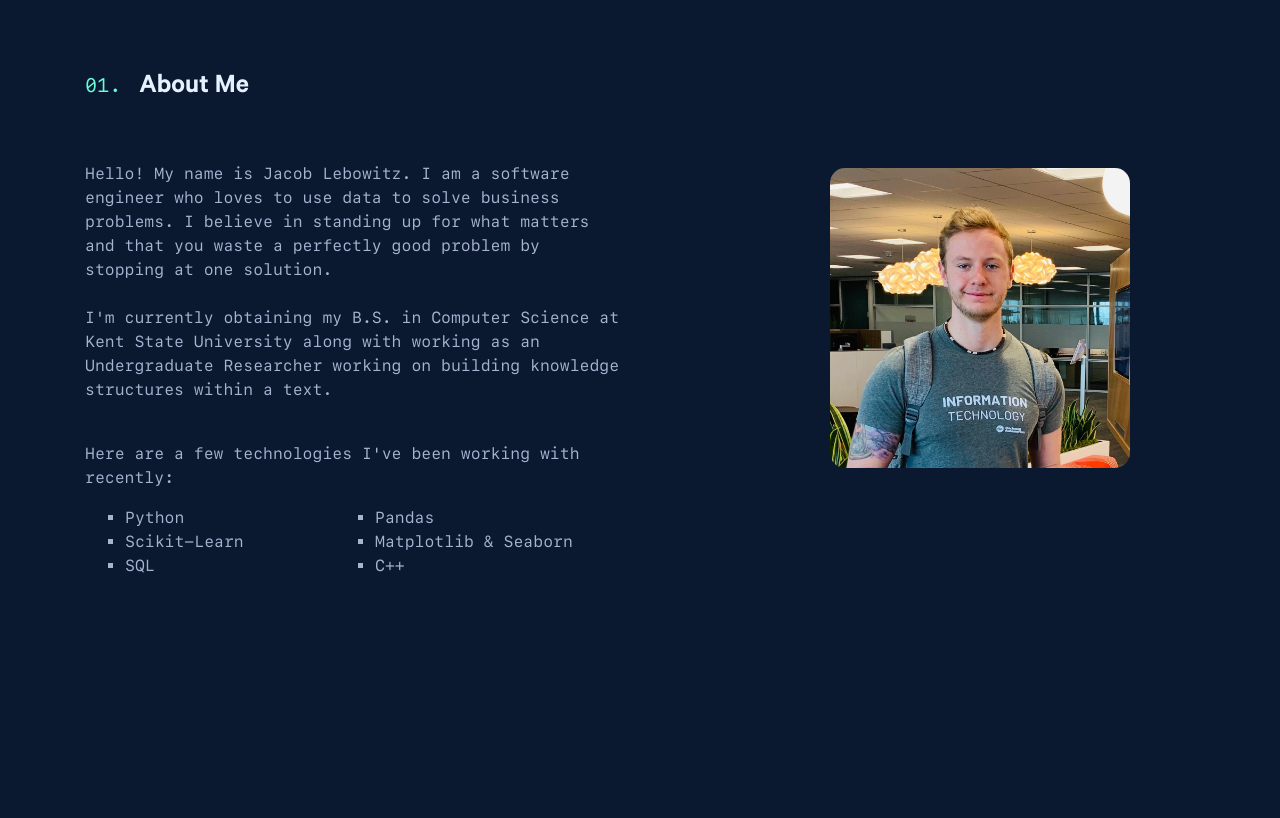
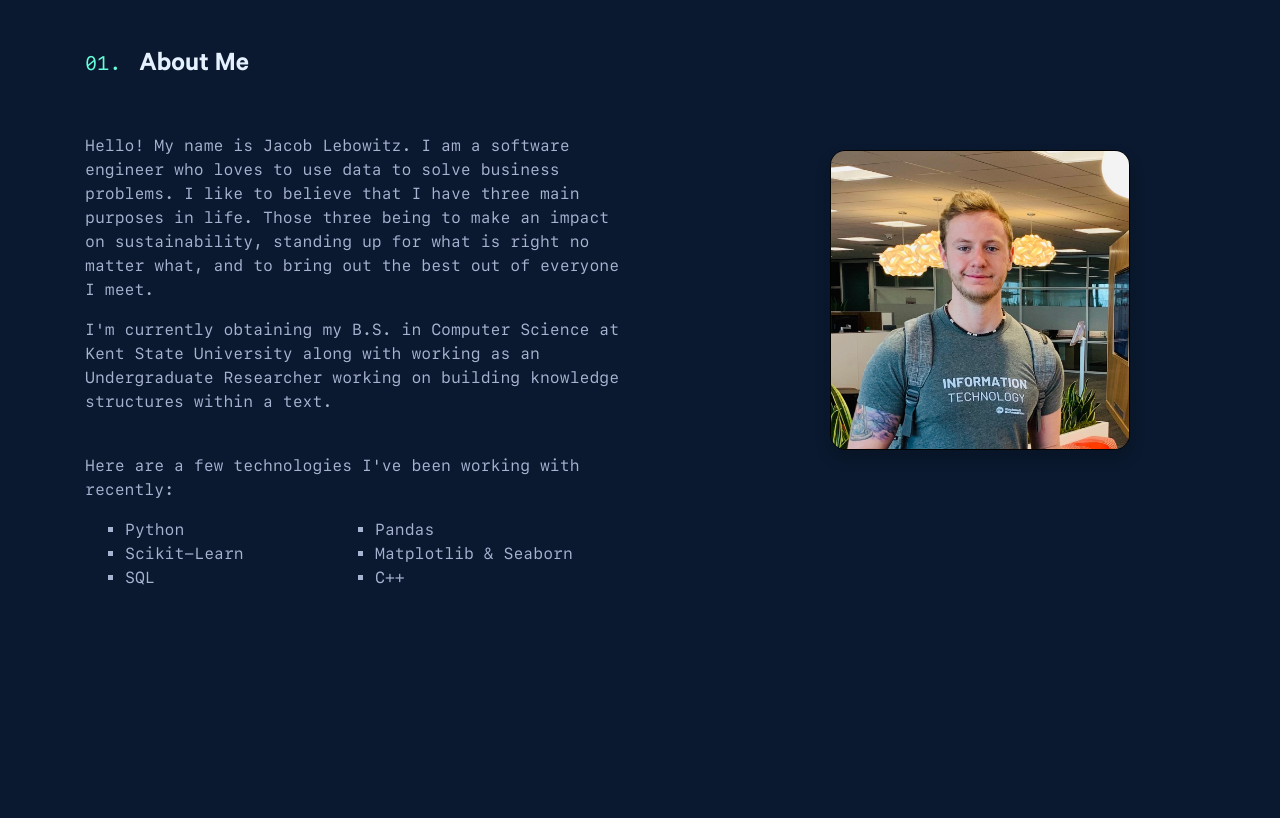
Before and after one commit to AugmentedMode/personal_website, a Flask app: page /about in a window 1280 px wide. Shown: the part 66-884 px from the top of the page. After the commit the page ends 651 px from the top, so only its background shows below. Run offline with Flask 2, Linux system fonts and the light colour scheme; some libraries are stand-ins or nearby versions.

Commit message:
cleaned css

```diff
--- a/app.py
+++ b/app.py
@@ -21,3 +21,7 @@ def projects():
 @app.route('/contact')
 def contact():
     return render_template('contact.html')
+
+@app.route('/blog')
+def blog():
+    return render_template('blog.html')
--- a/static/css/base.css
+++ b/static/css/base.css
@@ -1,8 +1,14 @@
 .avatar {
   vertical-align: middle;
-  width: 200px;
-  height: 200px;
+  width: 300px;
+  height: 300px;
+  border-radius: 5%;
+  border:1px solid black;
+  box-shadow: 0 8px 16px 0 rgba(0, 0, 0, 0.2);
+}
 
+ul {
+  list-style-type: disc;
 }
 
 body {
@@ -20,10 +26,94 @@ body {
 .white {
   color: #64ffda;
 }
-@font-face {
+
+
+#content {
+  position: relative;
+}
+
+#content img {
+  position: absolute;
+  top: 0px;
+  right: 0px;
+
+}
+
+.card{
+  box-shadow: 0 4px 8px 0 rgba(0,0,0,0.2);
+}
+
+.card:hover {
+  box-shadow: 0 8px 16px 0 rgba(0, 0, 0, 0.2);
+  transform: scale(1.05);
+}
+
+.zoom:hover {
+  box-shadow: 0 8px 16px 0 rgba(0, 0, 0, 0.2);
+  transform: scale(1.1);
+}
+.home-hello {
+  margin-top: 150px;
+  color: #64ffda;
   font-family: SFMono;
-  src: url(static/fonts/SFMono-Regular.ttf);
 }
-@font-face {
-  font-family: Calibre-Semibold;
-  src: url(static/fonts/Calibre-Semibold.ttf);
+.home-name {
+  color:#e6f1ff;
+  font-family:Calibre-Semibold;
+  font-size:500%;
+}
+.home-intro {
+  color:#a8b2d1;
+  font-family:Calibre-Semibold;
+  font-size:400%;
+  margin-bottom: 25px;
+}
+.home-text {
+  margin-bottom: 60px;
+  color:#a8b2d1;
+  font-family:SFMono;
+}
+.page-title {
+  color:#e6f1ff;
+  font-family:Calibre-Semibold;
+  margin-bottom: 50px;
+  margin-top: 50px;
+}
+
+.page-number {
+  font-family:SFMono;
+  color: #64ffda;
+  font-size:70%;
+}
+
+.about-text {
+  color:#a8b2d1;
+  font-family:SFMono;
+}
+
+.about-list {
+  color:#a8b2d1;
+  font-family:SFMono;
+  float: left;
+  width: 50%;
+}
+
+
+.job-position {
+  color:#ccd6f6;
+  font-family:Calibre-Semibold;
+  font-size:120%;
+}
+.job-name {
+  color: #64ffda;
+}
+.job-dates {
+  color:#8892b0;
+  font-family:SFMono;
+  font-size:90%;
+}
+.job-desc {
+  color:#a8b2d1;
+  font-family:SFMono;
+  font-size:90%;
+}
--- a/templates/about.html
+++ b/templates/about.html
@@ -2,52 +2,43 @@
 
 {% block body %}
 <div class="container">
-  <br> <br> <br>
   <div class="row">
     <div class="col-6">
-      <h3 style="color:#e6f1ff;font-family:Calibre-Semibold;"><span style="font-family:SFMono;color: #64ffda;font-size:70%;">01.</span> &nbsp; About Me </h3>
-      <br><br>
-      <p style="color:#a8b2d1;font-family:SFMono;"> Hello! My name is Jacob Lebowitz. I am a software engineer who loves to use data to solve business problems. I believe in standing up for what matters and that you waste a perfectly good problem by
-        stopping at one solution. <br> <br> I'm currently obtaining my B.S. in Computer Science at Kent State University along with working as an Undergraduate Researcher working on building knowledge structures within a text. </p>
+      <h3 class="page-title"><span class="page-number">01.</span> &nbsp; About Me </h3>
+      <p class="about-text"> Hello! My name is Jacob Lebowitz. I am a software engineer who loves to use data to solve business problems. I like to believe that I have three main purposes in life. Those three being to make an impact on
+        sustainability, standing up for what is right no matter what, and to bring out the best out of everyone I meet.</p>
+      <p class="about-text"> I'm currently obtaining my B.S. in Computer Science at Kent State University along with working as an Undergraduate Researcher working on building knowledge structures within a text. </p>
       <br>
-      <p style="color:#a8b2d1;font-family:SFMono;"> Here are a few technologies I've been working with recently: <p>
+      <p class="about-text"> Here are a few technologies I've been working with recently: <p>
           <ul style="list-style-type:square;">
-            <li style="color:#a8b2d1;font-family:SFMono;float: left;
-            width: 50%;">
+            <li class="about-list">
               Python
             </li>
-            <li style="color:#a8b2d1;font-family:SFMono;float: left;
-            width: 50%;">
+            <li class="about-list">
               Pandas
             </li>
-            <li style="color:#a8b2d1;font-family:SFMono;float: left;
-            width: 50%;">
+            <li class="about-list">
               Scikit-Learn
             </li>
-            <li style="color:#a8b2d1;font-family:SFMono;float: left;
-            width: 50%;">
+            <li class="about-list">
               Matplotlib & Seaborn
             </li>
-            <li style="color:#a8b2d1;font-family:SFMono;float: left;
-            width: 50%;">
+            <li class="about-list">
               SQL
             </li>
-            <li style="color:#a8b2d1;font-family:SFMono;float: left;
-            width: 50%;">
+            <li class="about-list">
               C++
             </li>
           </ul>
     </div>
     <div class="col-6">
       <div class="container">
-        <br> <br> <br> <br>
-        <div style="text-align: right; margin: 0px 50px 15px 0px;">
-
-          <img src="static/images/profile.jpeg" alt="Avatar" class="avatar">
+        <div style="text-align: right; margin: 0px 50px 15px 0px; margin-top: 150px;">
+          <img src="static/images/profile.jpeg" alt="Avatar" class="avatar zoom">
         </div>
       </div>
     </div>
   </div>
-  <br><br><br><br><br><br><br><br><br><br>
 </div>
+
 {% endblock %}
--- a/templates/projects.html
+++ b/templates/projects.html
@@ -1,6 +1,7 @@
 {% extends "index.html" %}
 
 {% block body %}
+
 <div class="container">
   <br> <br>
   <h3 class="text-center" style="color:#e6f1ff;font-family:Calibre-Semibold;"><span style="font-family:SFMono;color: #64ffda;font-size:70%;">03.</span> &nbsp; Some Things I've Built </h3>
@@ -97,7 +98,7 @@
           </div>
           <br>
           <h5 class="card-title" style="color:#ccd6f6;">Rhythmic Learning</h5>
-          <p class="card-text" style="color:#a8b2d1">Built a web app that generates a rhyming rap from any topic to make learning more easily digestible</p>
+          <p class="card-text" style="color:#a8b2d1">Built a web app that generates a rhyming rap from any topic to increase information retention</p>
           <p class="card-text" style="color:#8892b0;font-size:90%;">Python&nbsp;&nbsp;TensorFlow&nbsp;&nbsp;NLTK&nbsp;&nbsp;Flask</p>
 
         </div>
```
Also changed, not shown: templates/blog.html (added, +12 -0 lines), templates/contact.html (+21 -8 lines), templates/experience.html (+16 -17 lines), templates/home.html (+7 -10 lines), templates/index.html (+3 -35 lines), static/images/blog.svg (added), static/images/github.png (added), static/images/linkedin.jpeg (added), static/images/linkedin1.svg (added), static/images/lyft.png (added), static/images/octocat.svg (added), static/images/twitter.png (added), static/images/twitter.svg (added), 1 other file.
